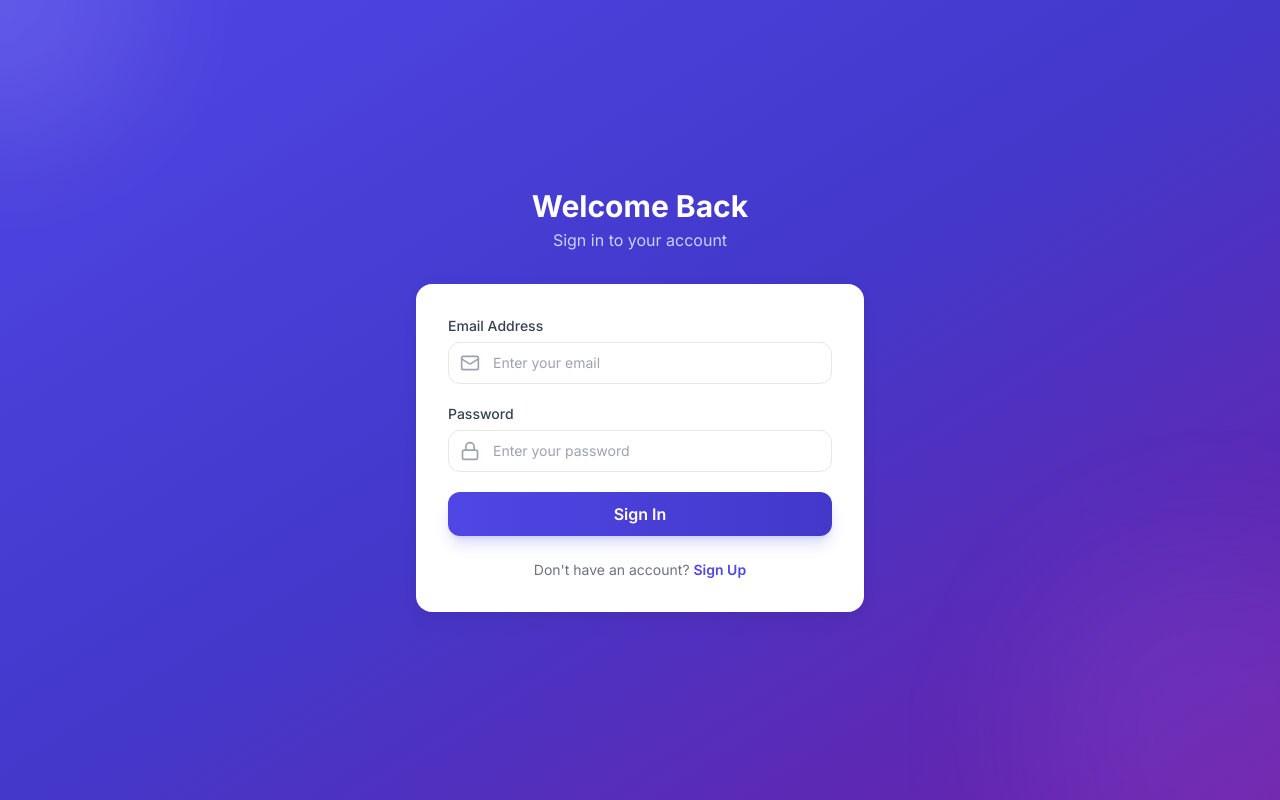
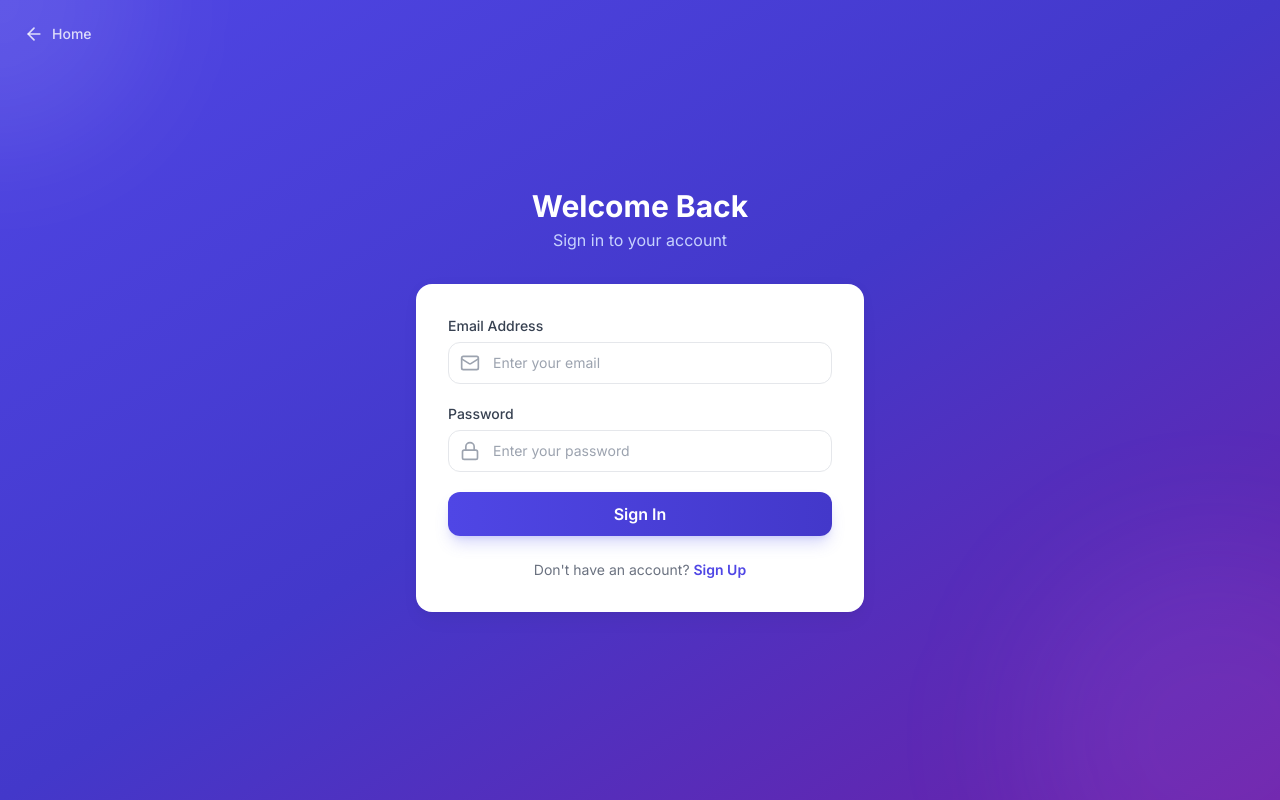
Before and after one commit to atharvajadhav2205/Event-Management--System, a React (Vite) app: page /login in a window 1280 px wide. Built offline with nearby package versions, Linux system fonts and the light colour scheme; no server answers.

Commit message:
Updated Login.jsx

```diff
--- a/src/pages/Login.jsx
+++ b/src/pages/Login.jsx
@@ -1,6 +1,6 @@
 import { useState } from 'react';
 import { Link, useNavigate } from 'react-router-dom';
-import { Mail, Lock, LogIn } from 'lucide-react';
+import { Mail, Lock, LogIn, ArrowLeft } from 'lucide-react';
 import { useAuth } from '../context/AuthContext';
 
 export default function Login() {
@@ -29,6 +29,15 @@ export default function Login() {
 
   return (
     <div className="min-h-screen w-full relative overflow-x-hidden">
+      {/* Back to Home Button */}
+      <Link
+        to="/"
+        className="absolute top-6 left-6 z-10 flex items-center text-white/80 hover:text-white transition-colors"
+      >
+        <ArrowLeft className="w-5 h-5 mr-2" />
+        <span className="font-medium text-sm">Home</span>
+      </Link>
+
       {/* Fixed Background */}
       <div className="fixed inset-0 bg-gradient-to-br from-primary-600 via-primary-700 to-purple-800 overflow-hidden -z-10">
         <div className="absolute top-0 left-0 w-72 h-72 bg-white/10 rounded-full blur-3xl -translate-x-1/2 -translate-y-1/2" />
@@ -37,7 +46,6 @@ export default function Login() {
 
       {/* Content */}
       <div className="min-h-screen w-full flex items-center justify-center px-4 py-8">
-
         <div className="w-full max-w-md relative">
           {/* Logo / Brand */}
           <div className="text-center mb-8">
```
Lines whose indentation alone changed are shown as unchanged.
